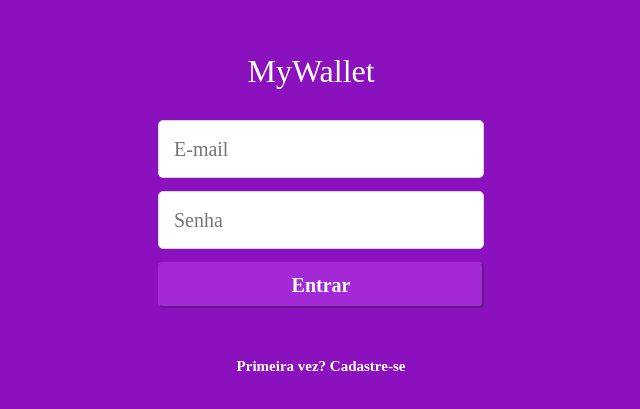
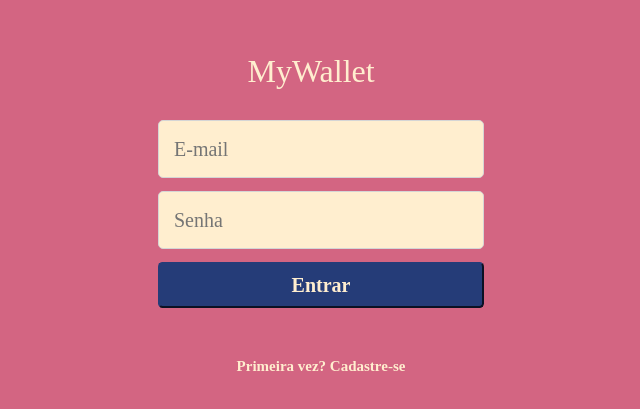
Before and after one commit to angelicacavalheiro/MyWallet-frontend, a React (Create React App) app: page / in a window 1280 px wide. Shown: the part 113-522 px from the top of the page, without its empty margins (319-959 px from the left). Built offline with nearby package versions, Linux system fonts and the light colour scheme.

Commit message:
layout colors redefined

```diff
--- a/src/components/Balance.js
+++ b/src/components/Balance.js
@@ -54,7 +54,7 @@ export default function Balance(){
 const ShowBalance = styled.section`
     padding-left: 10px;
     border-radius: 5px;
-    background-color: #ffffff;
+    background-color: #ffeecf;
     margin: 10px auto 0 auto;
     display: flex;
     height: 24px;
--- a/src/components/Login.js
+++ b/src/components/Login.js
@@ -1,4 +1,5 @@
 import styled from 'styled-components'
+import Swal from 'sweetalert2';
 import { Link, useHistory } from "react-router-dom"
 import { useState, useContext } from 'react'
 import UserContext from '.././contexts/UserContext'
@@ -30,7 +31,11 @@ export default function Login(){
         .catch(err => {
             setLoading(false)
             console.log(err)
-            alert("tente novamente")
+            Swal.fire({
+                icon: 'error',
+                title: 'Oops...',
+                text: 'Algo deu errado!'
+            })
         })
     }
 
@@ -47,7 +52,7 @@ export default function Login(){
 
             <button onClick={requestLogin} disabled={loading}>
                         {(loading) ?
-                        <Loader type="ThreeDots" color="#FFFFFF" height={45} width={80} />
+                        <Loader type="ThreeDots" color="#ffeecf" height={45} width={80} />
                         :  "Entrar"}
             </button>
 
@@ -64,14 +69,14 @@ const Container = styled.div`
     flex-direction: column;
     width: 100vw;
     height: 100vh;
-    background: #8C11BE;
+    background: #D36582;
 
 	p {
         font-family: Raleway;
         font-weight: bold;
         font-size: 15px;
         line-height: 18px;
-        color: #FFFFFF;
+        color: #ffeecf;
         width: 227px;
         height: 18px;
         text-align: center;
@@ -89,22 +94,22 @@ const Container = styled.div`
         line-height: 23px;
         color: #000000;
         opacity: ${props => props.disabled ? 0.7 : 1};
-        background: ${props => props.disabled ? "#F2F2F2" : "#FFFFFF"};
+        background: ${props => props.disabled ? "#F2F2F2" : "#ffeecf"};
         pointer-events: ${props => props.disabled ? "none" : "visiblePainted"};
     }
     button{
         width: 326px;
         height: 46px;
-        background: #A328D6;
+        background: #253C78;
         border-radius: 4.63636px;
-        border-color: #A328D6;
+        border-color: #253C78;
         margin: 0 auto 13px auto;
         padding: 11px auto 12px auto;
         font-family: Raleway;
         font-weight: bold;
         font-size: 20px;
         line-height: 23px;
-        color: #FFFFFF;
+        color: #ffeecf;
         opacity: ${props => props.disabled ? 0.7 : 1};
         pointer-events: ${props => props.disabled ? "none" : "visiblePainted"};
     }
@@ -122,5 +127,5 @@ const Logo = styled.div`
     font-family: Saira Stencil One;
     font-size: 32px;
     line-height: 50px;
-    color: #FFFFFF;
+    color: #ffeecf;
 `;
--- a/src/components/NewTransaction.js
+++ b/src/components/NewTransaction.js
@@ -1,5 +1,6 @@
 /* eslint-disable react/jsx-no-duplicate-props */
 import styled from 'styled-components';
+import Swal from 'sweetalert2';
 import { useHistory } from "react-router-dom";
 import { useState, useContext } from 'react';
 import UserContext from '.././contexts/UserContext';
@@ -31,7 +32,11 @@ export default function NewTransaction(){
 
         if(value <= 0){
             setLoading(false)
-            return alert("o valor precisa ser maior que zero")
+            return  Swal.fire({
+                icon: 'error',
+                title: 'Oops...',
+                text: 'O valor inserido precisa ser maior do que zero!'
+            })
         }
 
         const config = {
@@ -90,7 +95,7 @@ export default function NewTransaction(){
             />
 
             {(loading) ?
-            <button> <Loader type="ThreeDots" color="#FFFFFF" height={45} width={80} disabled={loading}/> </button>
+            <button> <Loader type="ThreeDots" color="#ffeecf" height={45} width={80} disabled={loading}/> </button>
              :
             <button onClick={requestTransaction}> Salvar {(transactionType === "input") ? "entrada" : "saída"} </button>}
         </form>
@@ -103,14 +108,14 @@ const Container = styled.div`
     flex-direction: column;
     width: 100vw;
     height: 100vh;
-    background: #8C11BE;
+    background: #D36582;
 
     p {
         font-family: Raleway;
         font-weight: bold;
         font-size: 15px;
         line-height: 18px;
-        color: #FFFFFF;
+        color: #ffeecf;
         width: 227px;
         height: 18px;
         text-align: center;
@@ -128,22 +133,22 @@ const Container = styled.div`
         line-height: 23px;
         color: #000000;
         opacity: ${props => props.disabled ? 0.7 : 1};
-        background: ${props => props.disabled ? "#F2F2F2" : "#FFFFFF"};
+        background: ${props => props.disabled ? "#F2F2F2" : "#ffeecf"};
         pointer-events: ${props => props.disabled ? "none" : "visiblePainted"};
     }
     button{
         width: 326px;
         height: 46px;
-        background: #A328D6;
+        background: #253C78;
         border-radius: 4.63636px;
-        border-color: #A328D6;
+        border-color: #253C78;
         margin: 0 auto 13px auto;
         padding: 11px auto 12px auto;
         font-family: Raleway;
         font-weight: bold;
         font-size: 20px;
         line-height: 23px;
-        color: #FFFFFF;
+        color: #ffeecf;
         opacity: ${props => props.disabled ? 0.7 : 1};
         pointer-events: ${props => props.disabled ? "none" : "visiblePainted"};
     }
@@ -159,8 +164,8 @@ const Title = styled.div`
     font-weight: bold;
     font-size: 26px;
     line-height: 31px;
-    color: #FFFFFF;
+    color: #ffeecf;
     width: 326px;
     margin: 25px auto 40px auto;
-    color: #FFFFFF;
+    color: #ffeecf;
 `;
--- a/src/components/Register.js
+++ b/src/components/Register.js
@@ -1,4 +1,5 @@
 import styled from 'styled-components';
+import Swal from 'sweetalert2';
 import { Link, useHistory } from "react-router-dom";
 import { useState } from 'react';
 import Loader from "react-loader-spinner";
@@ -32,7 +33,11 @@ export default function Register(){
         .catch(err => {
             setLoading(false)
             console.log(err)
-            alert("tente novamente")
+            Swal.fire({
+                icon: 'error',
+                title: 'Oops...',
+                text: 'Algo deu errado!'
+            })
     })
     }
 
@@ -54,7 +59,7 @@ export default function Register(){
             value={confirmPassword} onChange={(e) => setConfirmPassword(e.target.value)} disabled={loading}/>
 
             {(loading) ?
-            <button> <Loader type="ThreeDots" color="#FFFFFF" height={45} width={80} disabled={loading} /> </button>
+            <button> <Loader type="ThreeDots" color="#ffeecf" height={45} width={80} disabled={loading} /> </button>
              : <button onClick={requestRegistration}> Cadastrar </button>}
 
             <Link to={`/`} style={{textDecoration: 'none'}} disabled={loading}>
@@ -70,14 +75,14 @@ const Container = styled.div`
     flex-direction: column;
     width: 100vw;
     height: 100vh;
-    background: #8C11BE;
+    background: #D36582;
 
 	p {
         font-family: Raleway;
         font-weight: bold;
         font-size: 15px;
         line-height: 18px;
-        color: #FFFFFF;
+        color: #ffeecf;
         width: 227px;
         height: 18px;
         text-align: center;
@@ -95,22 +100,22 @@ const Container = styled.div`
         line-height: 23px;
         color: #000000;
         opacity: ${props => props.disabled ? 0.7 : 1};
-        background: ${props => props.disabled ? "#F2F2F2" : "#FFFFFF"};
+        background: ${props => props.disabled ? "#F2F2F2" : "#ffeecf"};
         pointer-events: ${props => props.disabled ? "none" : "visiblePainted"};
     }
     button{
         width: 326px;
         height: 46px;
-        background: #A328D6;
+        background: #253C78;
         border-radius: 4.63636px;
-        border-color: #A328D6;
+        border-color: #253C78;
         margin: 0 auto 13px auto;
         padding: 11px auto 12px auto;
         font-family: Raleway;
         font-weight: bold;
         font-size: 20px;
         line-height: 23px;
-        color: #FFFFFF;
+        color: #ffeecf;
         opacity: ${props => props.disabled ? 0.7 : 1};
         pointer-events: ${props => props.disabled ? "none" : "visiblePainted"};
     }
@@ -128,5 +133,5 @@ const Logo = styled.div`
     font-family: Saira Stencil One;
     font-size: 32px;
     line-height: 50px;
-    color: #FFFFFF;
+    color: #ffeecf;
 `;
--- a/src/components/TransactionList.js
+++ b/src/components/TransactionList.js
@@ -92,37 +92,39 @@ const Container = styled.div`
     flex-direction: column;
     width: 100vw;
     height: 100vh;
-    background: #8C11BE;
+    background: #D36582;
+
+    button{
+        width: 155px;
+        height: 114px;
+        background: #253C78;
+        border-color: #253C78;
+        border-radius: 5px;
+        font-family: Raleway;
+        font-weight: bold;
+        font-size: 20px;
+        line-height: 23px;
+        color: #ffeecf;
+    }
+
 	p {
         font-family: Raleway;
         font-weight: bold;
         font-size: 15px;
         line-height: 18px;
-        color: #FFFFFF;
+        color: #ffeecf;
         width: 227px;
         height: 18px;
         text-align: center;
         margin: 36px auto 192px auto;
 	}
-    button{
-        width: 155px;
-        height: 114px;
-        background: #A328D6;
-        border-radius: 5px;
-        border-color: #A328D6;
-        font-family: Raleway;
-        font-weight: bold;
-        font-size: 20px;
-        line-height: 23px;
-        color: #FFFFFF;
-    }
 `;
 const TopStyled = styled.div`
     display: flex;
     justify-content: space-between;
     width: 326px;
     margin: 25px auto 22px auto;
-    color: #FFFFFF;
+    color: #ffeecf;
 `;
 
 const Title = styled.div`
@@ -139,7 +141,7 @@ const RiLogoutBoxRLineStyled = styled(RiLogoutBoxRLine)`
 const NoTransactions = styled.div`
     width: 326px;
     height: 446px;
-    background: #FFFFFF;
+    background: #ffeecf;
     border-radius: 5px;
     margin: 0 auto 13px auto;
 
@@ -156,7 +158,7 @@ const NoTransactions = styled.div`
 const ShowTransactions = styled.div`
     width: 326px;
     height: 446px;
-    background: #FFFFFF;
+    background: #ffeecf;
     border-radius: 5px;
     margin: 0 auto 13px auto;
     overflow-y: scroll;
@@ -165,7 +167,7 @@ const ShowTransactions = styled.div`
     width: 8px;
     }
     &::-webkit-scrollbar-track {
-    background: #FFFFFF;
+    background: #ffeecf;
     border-radius: 5px;
     }
     &::-webkit-scrollbar-thumb {
@@ -173,7 +175,7 @@ const ShowTransactions = styled.div`
     border-radius: 5px;
     }
     h1{
-        color: #C6C6C6;
+        color: #253C78;
         width: 60px;
     }
     h2{
@@ -200,7 +202,7 @@ const Options = styled.div `
     margin: 0 auto 16px auto;
     justify-content: space-between;
     display:flex;
-    color: #FFFFFF;
+    color: #ffeecf;
     button{
         display: flex;
         flex-direction: column;
```
